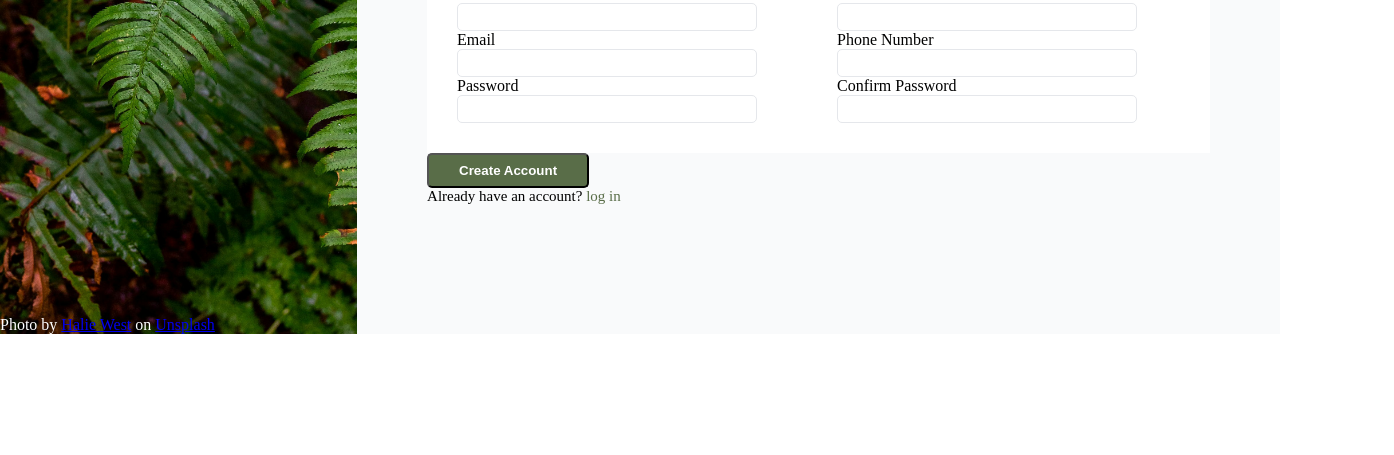
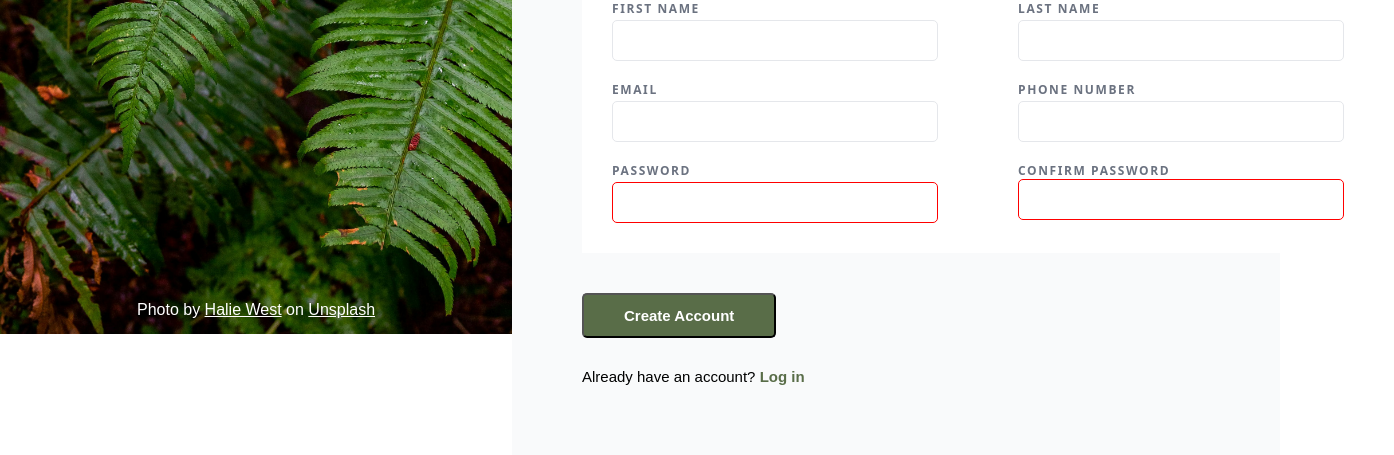
Before and after one commit to 2007MK/sign-up-form, a plain HTML site: page index.html in a window 1280 px wide. Shown: the part 466-921 px from the top of the page, 1394 px wide, since content can reach past the window. Before the commit the page ends 800 px from the top, so only its background shows below. Drawn offline with Linux system fonts and the light colour scheme.

Commit message:
Completed

```diff
--- a/index.html
+++ b/index.html
@@ -16,47 +16,47 @@
     <div class="form-section">
         <div class="form-wrapper">
             <div class="heading">
-                <p>This is not a real online service! You know you need something like this in your life to help you realise your deepest dreams. <br>
+                <p>This is not a real online service! You know you need something<br> like this in your life to help you realise your deepest dreams. <br>
                 Sign up <i>now</i> to get started.
                 </p>
                 <p>you <i>know</i> you want to.</p>
             </div>
-            <form action="#" method="post">
+            <form action="#" method="get">
                 <div class="input-section">
                     <h1>Let's do this!</h1>
                     <div class="row">
                         <div class="input">
-                            <label for="fname">First Name</label>
-                            <input type="text" name="firstName" id="fname">
+                            <label for="fname">FIRST NAME</label>
+                            <input type="text" name="firstName" id="fname" required>
                         </div>
                         <div class="input">
-                            <label for="lname">Last Name</label>
+                            <label for="lname">LAST NAME</label>
                             <input type="text" name="lastName" id="lname">
                         </div>
                     </div>
                     <div class="row">
                         <div class="input">
-                            <label for="email">Email</label>
+                            <label for="email">EMAIL</label>
                             <input type="email" name="firstName" id="email">
                         </div>
                         <div class="input">
-                            <label for="phone">Phone Number</label>
+                            <label for="phone">PHONE NUMBER</label>
                             <input type="tel" name="phone" id="phone">
                         </div>
                     </div>
                     <div class="row">
                         <div class="input">
-                            <label for="password">Password</label>
-                            <input type="password" name="password" id="password">
+                            <label for="password">PASSWORD</label>
+                            <input type="password" name="password" id="password" required>
                         </div>
                         <div class="input">
-                            <label for="confirm-password">Confirm Password<label>
-                            <input type="password" name="confirm-password" id="confirm-password">
+                            <label for="confirm-password">CONFIRM PASSWORD<label>
+                            <input type="password" name="confirm-password" id="confirm-password" required>
                         </div>
                     </div>
                 </div>
                 <button type="submit">Create Account</button>
-                <p class="log-in">Already have an account? <a href="#">log in</a></p>
+                <p class="log-in">Already have an account? <a href="#">Log in</a></p>
             </form>
         </div>
     </div>
--- a/styles.css
+++ b/styles.css
@@ -7,6 +7,7 @@
   margin: 0;
   padding: 0;
   box-sizing: border-box;
+  font-family: Arial, Helvetica, sans-serif;
 }
 
 body {
@@ -20,19 +21,22 @@ body {
   background: url(background.jpg);
   position: relative;
   background-size: cover;
+  justify-content: center;
+  display: flex;
 }
 
-.credits {
-  position: absolute;
+.credits,
+.credits a {
   color: #ffffff;
-  bottom: 0;
+  align-self: flex-end;
+  margin-bottom: 15px;
 }
 
 .form-section {
   display: flex;
   background: #f9fafb;
   align-items: center;
-  width: 100%;
+  width: 60%;
   padding: 50px;
 }
 
@@ -81,37 +85,54 @@ div > p + p {
 .input-section {
   background-color: #ffffff;
   padding: 30px;
+  display: flex;
+  flex-direction: column;
+  row-gap: 20px;
+  margin-bottom: 40px;
+  width: 100%;
 }
 
-form > h1 {
+form > div > h1 {
   margin-bottom: 20px;
 }
 
 .row {
   display: flex;
-  row-gap: 30px;
   column-gap: 80px;
   width: 100%;
 }
 
 label {
   display: block;
+  appearance: none;
+  font-size: 0.75rem;
+  color: #6b7280;
+  font-weight: bold;
+  font-family: system-ui;
+  letter-spacing: 0.1rem;
+  margin-bottom: 3px;
 }
 
 input {
+  box-sizing: content-box;
   border: 1px solid #e5e7eb;
   border-radius: 5px;
-  padding: 4px 8px;
+  padding: 10px 12px;
   font-size: 1rem;
   width: 300px;
+  font-family: roboto;
+  font-weight: 500;
 }
 
 button {
   background-color: #596d48;
-  padding: 8px 30px;
+  padding: 12px 40px;
   border-radius: 5px;
   color: #ffffff;
   font-weight: 600;
+  margin-bottom: 30px;
+  outline: none;
+  font-size: 15px;
 }
 
 .log-in {
@@ -121,4 +142,17 @@ button {
 .log-in > a {
   text-decoration: none;
   color: #596d48;
+  font-weight: bold;
 }
+
+input[type="text"]:focus,
+input[type="email"]:focus,
+input[type="tel"]:focus {
+  border: 1px solid blue;
+  outline: none;
+  box-shadow: 0 0 0 3px rgba(37, 99, 235, 0.3);
+}
+
+input[type="password"]:invalid {
+  border: 1px solid red;
+}
```
